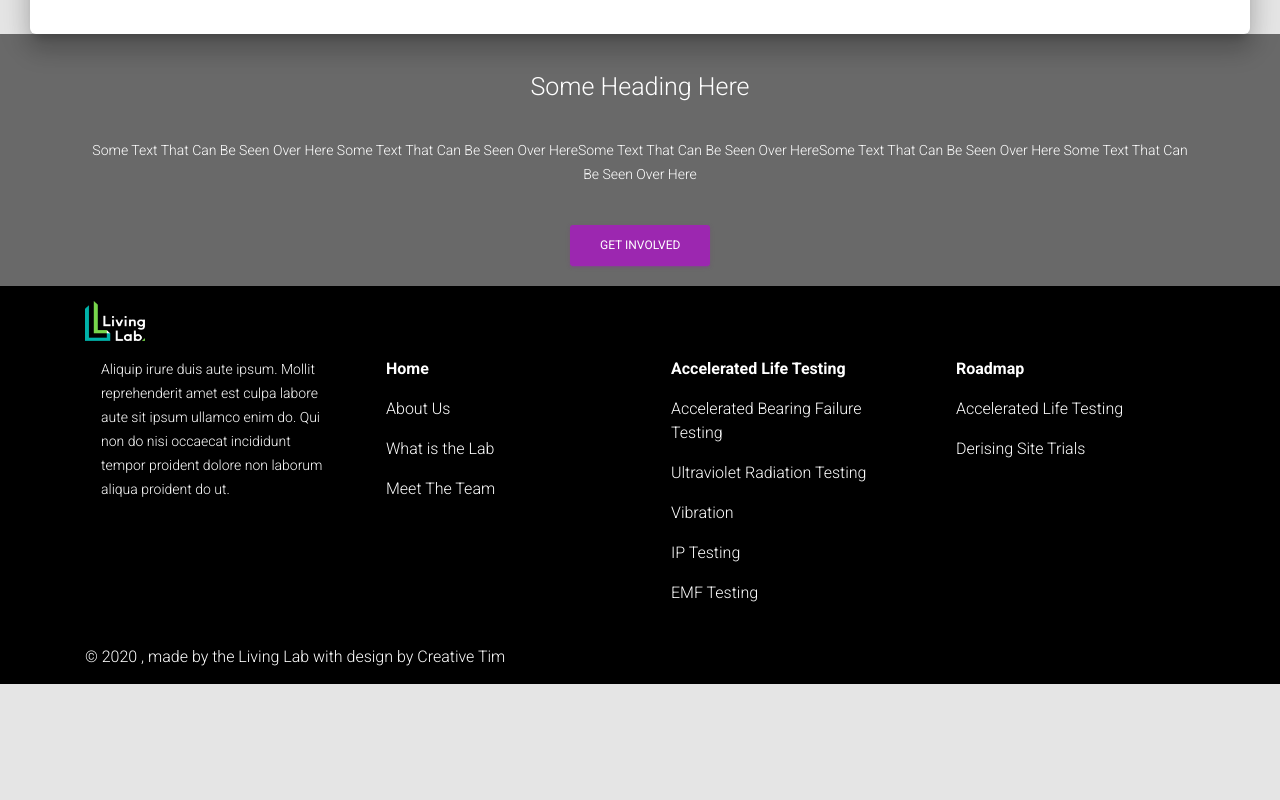
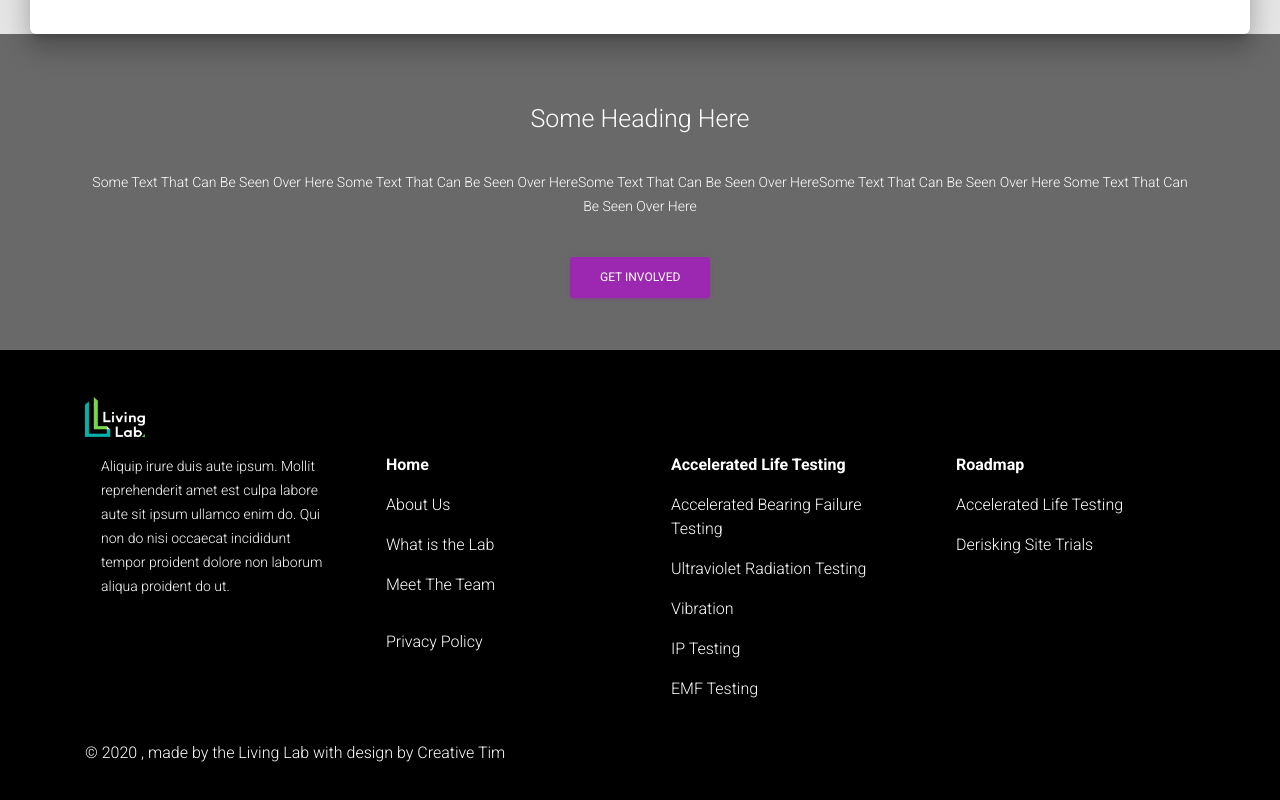
Before and after one commit to uwasystemhealth/livinglab-site-v3, a Next.js app: page / in a window 1280 px wide. Shown: the part 1216-2016 px from the top of the page. Before the commit the page ends 1900 px from the top, so only its background shows below. Built offline with nearby package versions, Linux system fonts and the light colour scheme.

Commit message:
footer styling and privacy policy link spot

```diff
--- a/assets/jss/nextjs-material-kit/components/footerStyle.js
+++ b/assets/jss/nextjs-material-kit/components/footerStyle.js
@@ -22,7 +22,7 @@ const footerStyle = {
 		float: 'right!important',
 	},
 	footer: {
-		padding: '0.9375rem 0',
+		padding: '2.9375rem 0',
 		textAlign: 'center',
 		display: 'flex',
 		zIndex: '2',
--- a/components/Layout/Footer.js
+++ b/components/Layout/Footer.js
@@ -5,7 +5,7 @@ import Link from 'next/link';
 import classNames from 'classnames';
 
 // material-ui core components
-import { List, ListItem, ListItemText } from '@material-ui/core';
+import { List, ListItem, ListItemText, Divider } from '@material-ui/core';
 import { makeStyles } from '@material-ui/core/styles';
 
 // @material-ui/icons
@@ -46,6 +46,7 @@ const Footer = (props) => {
 							</div>
 						</GridItem>
 						<GridItem md={3} sm={12}>
+							<Divider></Divider>
 							<List>
 								<ListItem>
 									<p>
@@ -64,6 +65,7 @@ const Footer = (props) => {
 										</Link>
 									</strong>
 								</ListItem>
+
 								<ListItem>
 									<Link href='/about'>
 										<a className={aClasses}>About Us</a>
@@ -79,6 +81,15 @@ const Footer = (props) => {
 										<a className={aClasses}>Meet The Team</a>
 									</Link>
 								</ListItem>
+							</List>
+							<Divider></Divider>
+							<List>
+								<ListItem>
+									<Link href=''>
+										<a className={aClasses}>Privacy Policy</a>
+									</Link>
+								</ListItem>
+								<ListItem></ListItem>
 							</List>
 						</GridItem>
 						<GridItem md={3} sm={12}>
@@ -133,7 +144,7 @@ const Footer = (props) => {
 								</ListItem>
 								<ListItem>
 									<Link href=''>
-										<a className={aClasses}>Derising Site Trials</a>
+										<a className={aClasses}>Derisking Site Trials</a>
 									</Link>
 								</ListItem>
 							</List>
--- a/pages-sections/HomePage-Sections/About.js
+++ b/pages-sections/HomePage-Sections/About.js
@@ -29,7 +29,7 @@ const About = () => {
 						step to a mine site trial. The trials will be managed by students working in the SHL providing invaluable project management and
 						technical experience.
 					</h5>
-					<Button color='primary' size='md' href='/about'>
+					<Button color='primary' href='/about'>
 						<Book></Book>
 						More
 					</Button>
```
